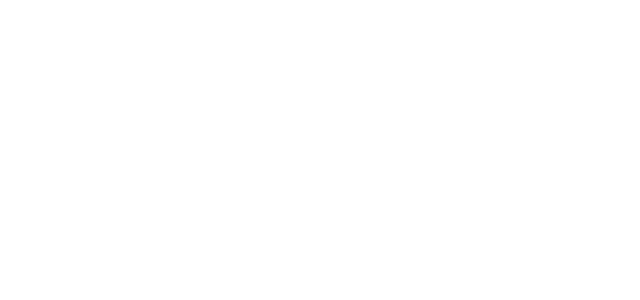
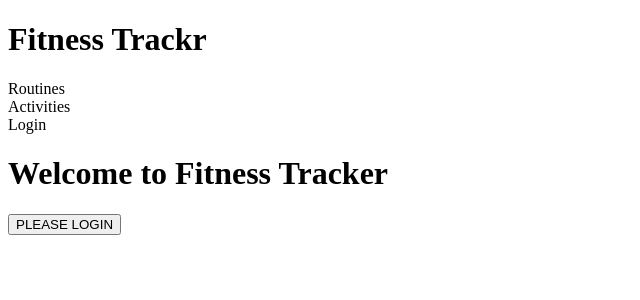
Before and after one commit to jaharwerth/FrontEndFitnessTracker, a React (Create React App) app: page / in a window 1280 px wide. Before the commit this address had no page. Shown: the top 300 px of the page, without its empty margins (0-640 px from the left). Built offline with nearby package versions, Linux system fonts and the light colour scheme; no server answers.

Commit message:
finished header

```diff
--- a/src/components/App.js
+++ b/src/components/App.js
@@ -7,9 +7,9 @@ const App = () => {
 
     return (
         <div>
-            <Header />
+            <Header loggedIn={loggedIn} setLoggedIn={setLoggedIn} />
             <Routes>
-                <Route path="/Home" element={<Home />} />
+                <Route path="/" element={<Home />} />
                 <Route path="/Register" element={<Register />} />
                 <Route path="/Login" element={<Login setLoggedIn={setLoggedIn} />} />
                 <Route path="/Activities" element={<Activities />} />
--- a/src/components/Header.js
+++ b/src/components/Header.js
@@ -1,5 +1,35 @@
 import React from "react";
+import { useNavigate } from "react-router";
 
-const Header = () => {};
+const Header = ({loggedIn, setLoggedIn}) => {
+    let navigate = useNavigate();
+    const handleClickLogout = (event) => {
+        event.preventDefault();
+        setLoggedIn(false);
+        localStorage.clear();
+        navigate("/");
+      };
+
+    return (
+        <div>
+            <h1 onClick={() => { navigate("/"); }}>Fitness Trackr</h1>
+            {localStorage.getItem("loggedIn") ? (
+                <>
+                    <div onClick={() => { navigate("/routines"); }}>Routines</div>
+                    <div onClick={() => { navigate("/activities"); }}>Activities</div>
+                    <div onClick={() => { navigate("/my_routines"); }}>My Routines</div>
+                    <button className="navbutton" onClick={handleClickLogout}>Logout</button>
+                </>
+            ) : (
+                <>
+                    <div onClick={() => { navigate("/routines"); }}>Routines</div>
+                    <div onClick={() => { navigate("/activities"); }}>Activities</div>
+                    <div onClick={() => { navigate("/login"); }}>Login</div>
+                </>
+            )}
+
+        </div>
+    )
+};
 
 export default Header;
```
